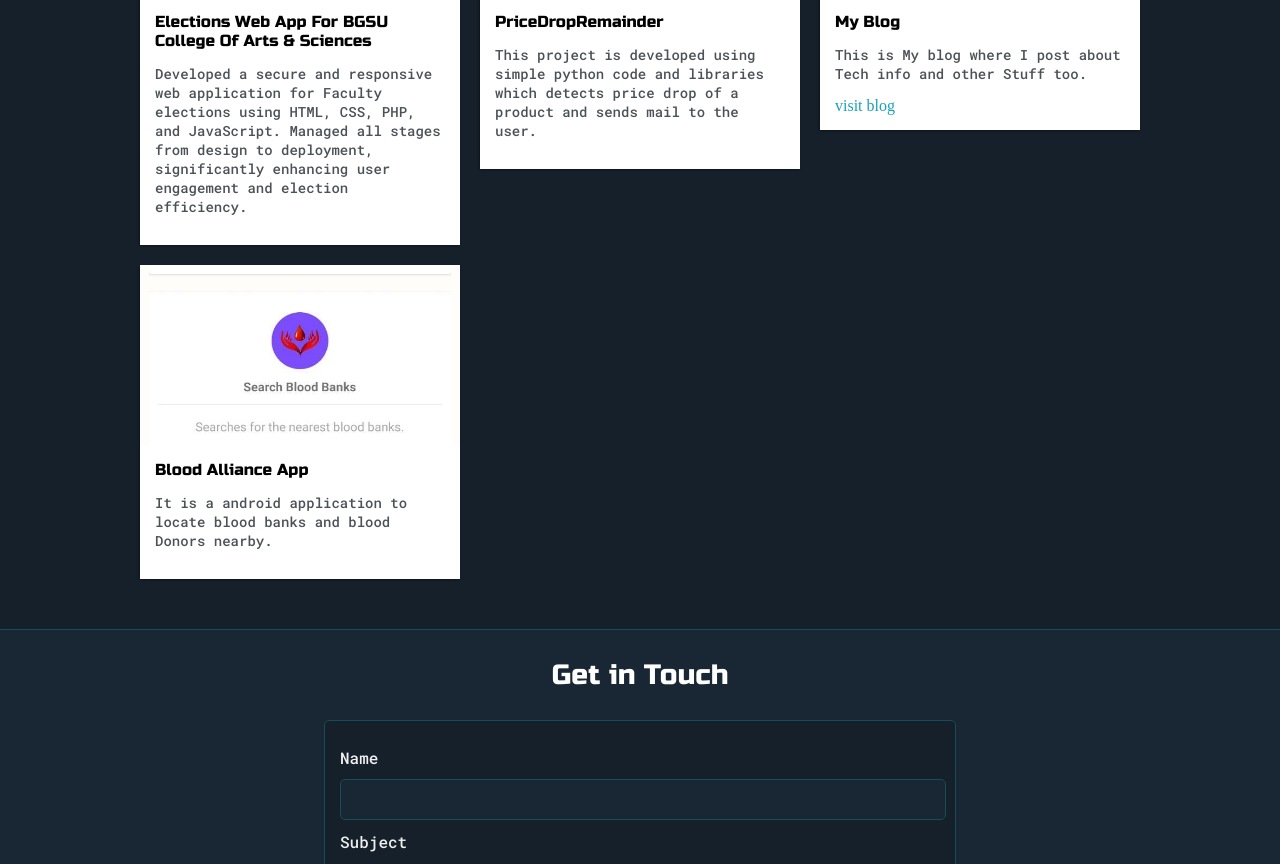
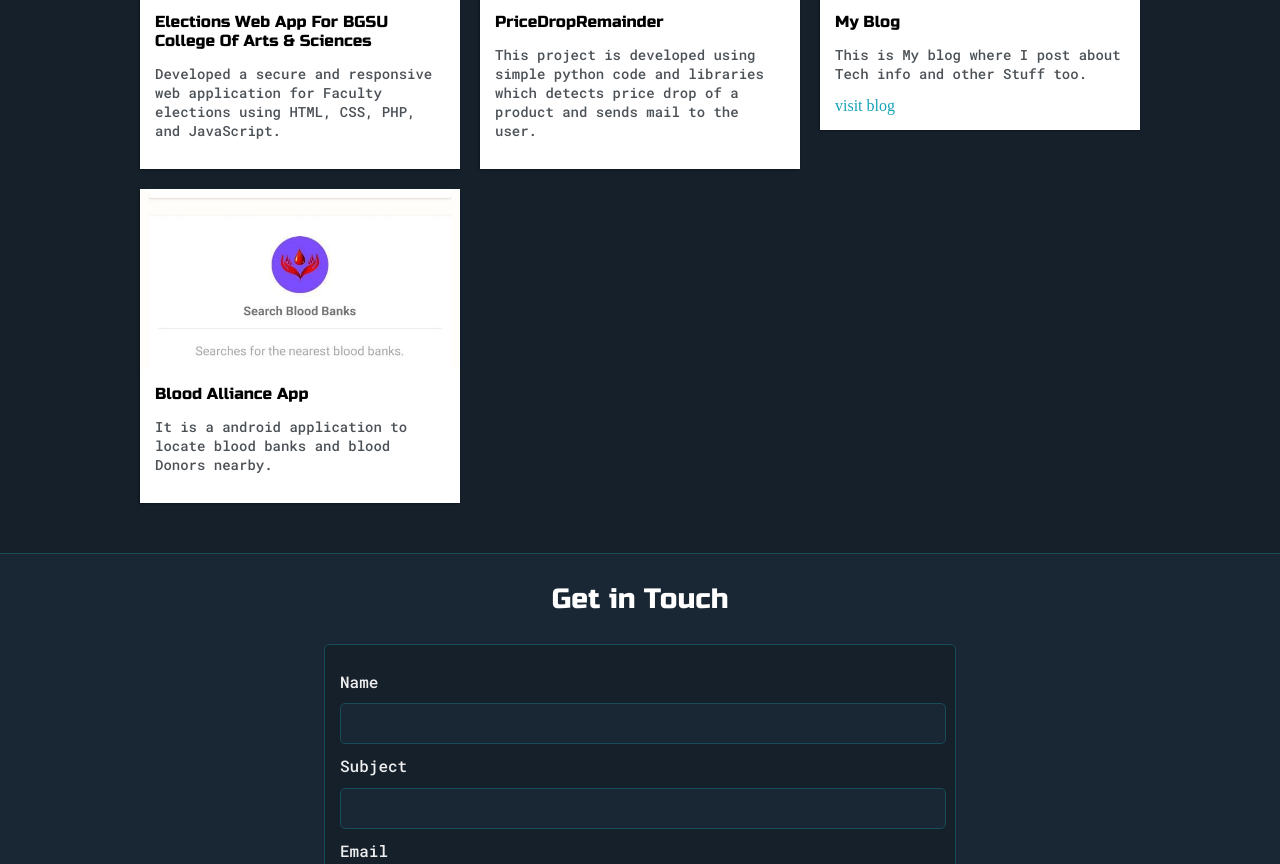
Before and after one commit to Sumanth-Guduru/Portfolio, a plain HTML site: page index.html in a window 1280 px wide. Shown: the part 2278-3142 px from the top of the page. Drawn offline with nearby package versions, Linux system fonts and the light colour scheme.

Commit message:
adjusted matter of project

```diff
--- a/index.html
+++ b/index.html
@@ -173,7 +173,7 @@
                 <h6 class="post-title">Elections Web App For BGSU College Of Arts & Sciences</h6>
                 <p class="post-intro">
                   Developed a secure and responsive web application for Faculty elections using HTML, CSS, PHP, and JavaScript.
-                   Managed all stages from design to deployment, significantly enhancing user engagement and election efficiency.
+
 
 
                 </p>
```
